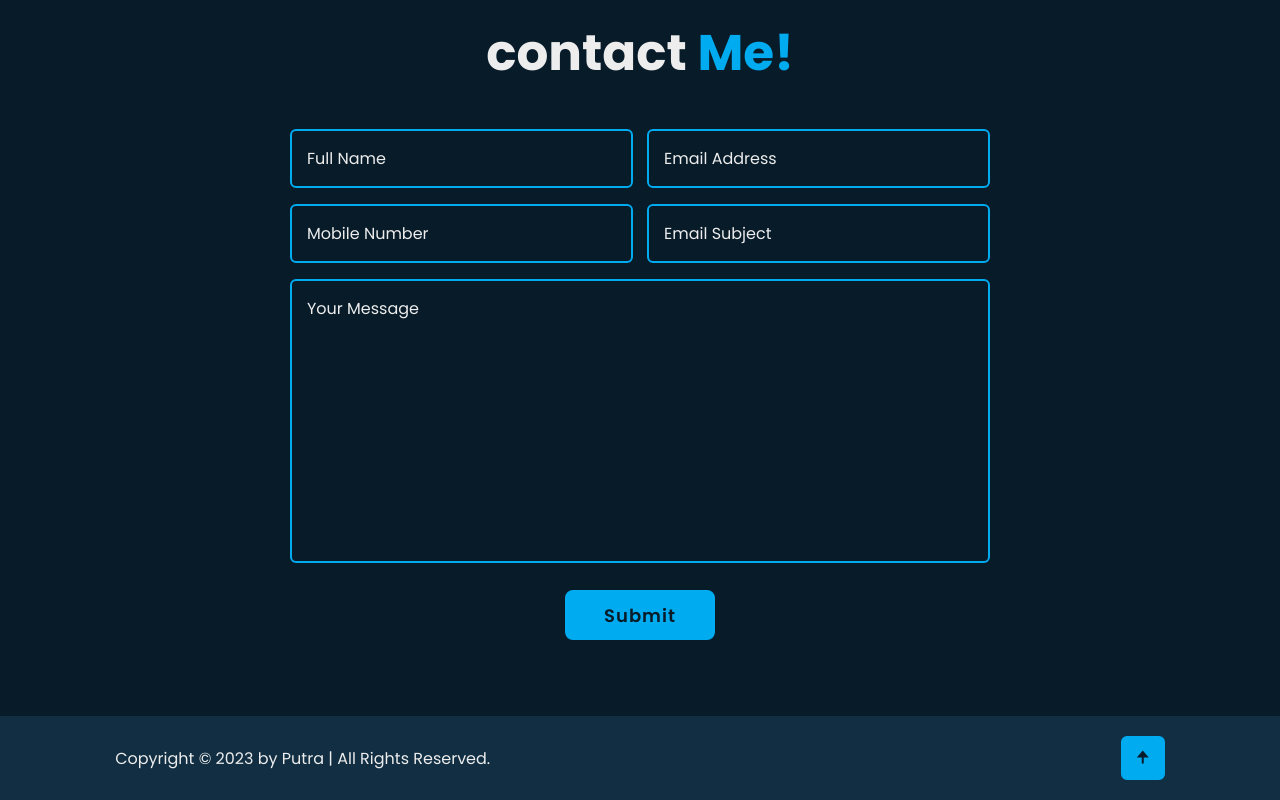
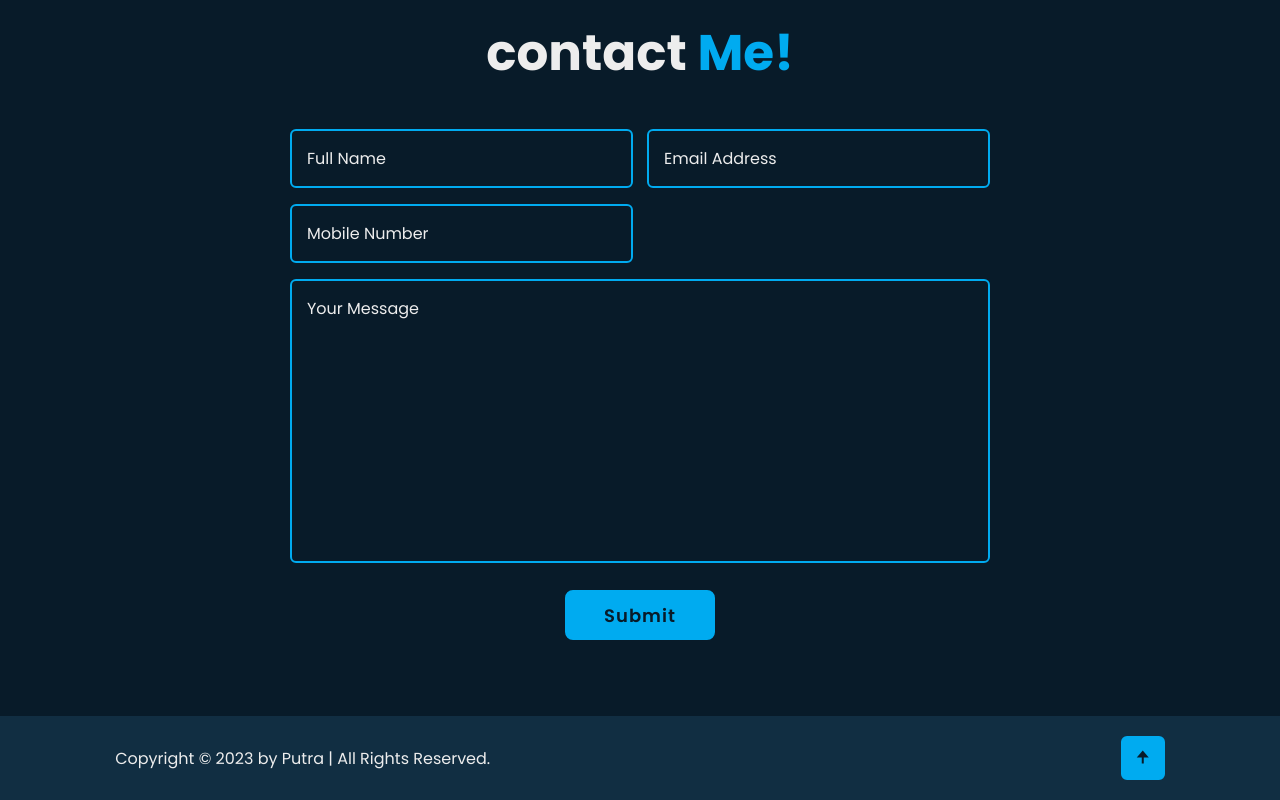
Before and after one commit to putra543/putra543.github.io, a plain HTML site: page index.html in a window 1280 px wide. Shown: the part 3700-4500 px from the top of the page. Drawn offline with nearby package versions, Linux system fonts and the light colour scheme.

Commit message:
Update index.html

```diff
--- a/index.html
+++ b/index.html
@@ -226,10 +226,10 @@
                     <input type="number" placeholder="Mobile Number" required>
                     <span class="focus"></span>
                 </div>
-                <div class="input-field">
+<!--                 <div class="input-field">
                     <input type="text" placeholder="Email Subject" required>
                     <span class="focus"></span>
-                </div>
+                </div> -->
             </div>
 
             <div class="textarea-field">
```
